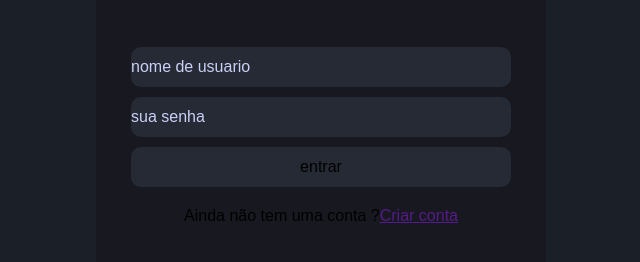
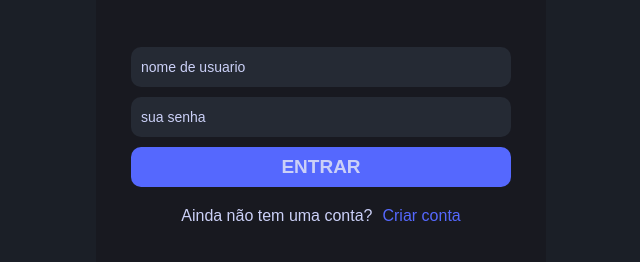
Before and after one commit to Selton-Eduardo/loginDark, a plain HTML site: page index.html in a window 1280 px wide. Shown: the part 312-574 px from the top of the page, without its empty margins (319-959 px from the left). Drawn offline with Linux system fonts and the light colour scheme.

Commit message:
projeto pronto

```diff
--- a/estilo.css
+++ b/estilo.css
@@ -27,6 +27,7 @@ body{
     align-items: center;
     justify-content: center;
     flex-direction: column;
+    border-radius: 10px;
 }
 
 .login form{
@@ -43,9 +44,6 @@ h1{
     margin-bottom: 40px;
 }
 
-P{
-    margin-top: 20px;
-}
 
 .login-input{
     margin-top: 10px;
@@ -54,8 +52,31 @@ P{
     height: 40px;
     outline: none;
     border-radius: 10px;
+    color: #cbd0f7;
 }
 
 input::placeholder{
     color: #cbd0f7;
+    font-size: 14px;
+    padding-left: 10px;
 }
+
+form [type="submit"]{
+    display: block;
+    background-color: #5568fe;
+    font-size: 19px;
+    text-transform: uppercase;
+    font-weight: bold;
+    cursor: pointer;
+}
+
+P{
+    color: #cbd0f7;
+    margin-top: 20px;
+}
+
+a{
+    color:#5568fe;
+    text-decoration: none;
+    margin-left: 10px;
+}
```
Also changed, not shown: index.html (+1 -1 lines).
